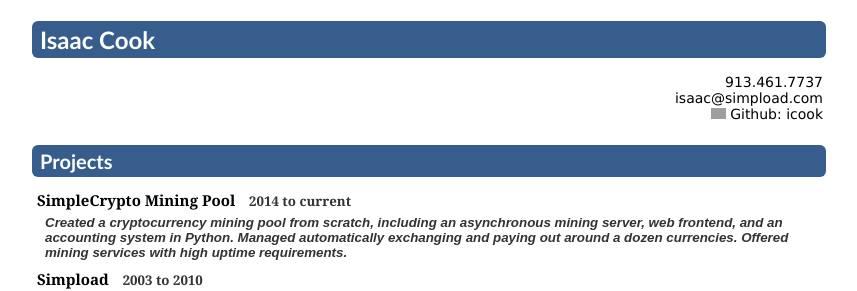
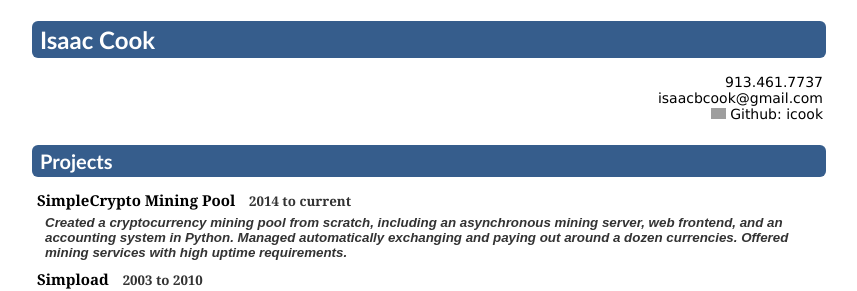
Before and after one commit to icook/personal, a Jekyll site: the page resume/index.html, which Jekyll copies as it is, in a window 1280 px wide. Shown: the top 291 px of the page, without its empty margins (211-1068 px from the left). Built offline with Jekyll 4.4.1, drawn with Linux system fonts in a browser that asks for light colours; Markdown is read by kramdown in place of the engine named in the settings; grey boxes are pictures that could not be loaded.

Commit message:
Update primary email address

```diff
--- a/index.html
+++ b/index.html
@@ -11,7 +11,7 @@ title: Isaac Cook
     &nbsp;
     <a href="https://www.linkedin.com/pub/isaac-cook/8/52/114"><i class="fa fa-linkedin-square" title="LinkedIn"></i></a>
     &nbsp;
-    <a href="mailto:isaac@simpload.com"><i class="fa fa-envelope" title="Email me"></i></a>
+    <a href="mailto:isaacbcook@gmail.com"><i class="fa fa-envelope" title="Email me"></i></a>
     &nbsp; &nbsp; &nbsp; &nbsp;
     <a id="return">&#x226a;</a>
 </header>
--- a/resume/index.html
+++ b/resume/index.html
@@ -93,7 +93,7 @@
 			<td align="right">
 				<p style="text-indent:0px;">
 				  913.461.7737<br/>
-				  isaac@simpload.com<br>
+				  isaacbcook@gmail.com<br>
 				  <img src="http://uxrepo.com/static/icon-sets/elusive/svg/github.svg" width="15"/> Github: icook
 				</p>
 	      	</td>
```
